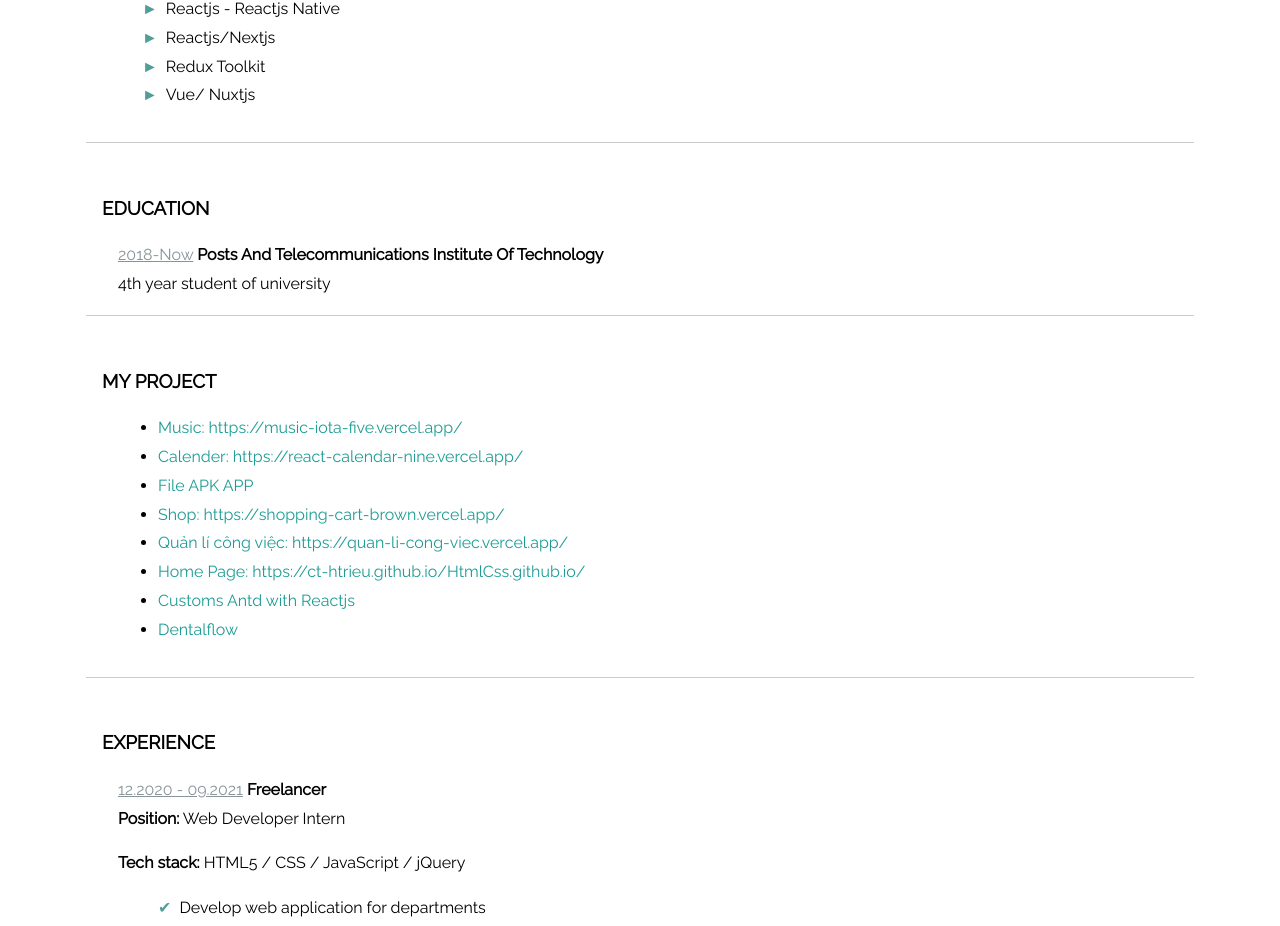
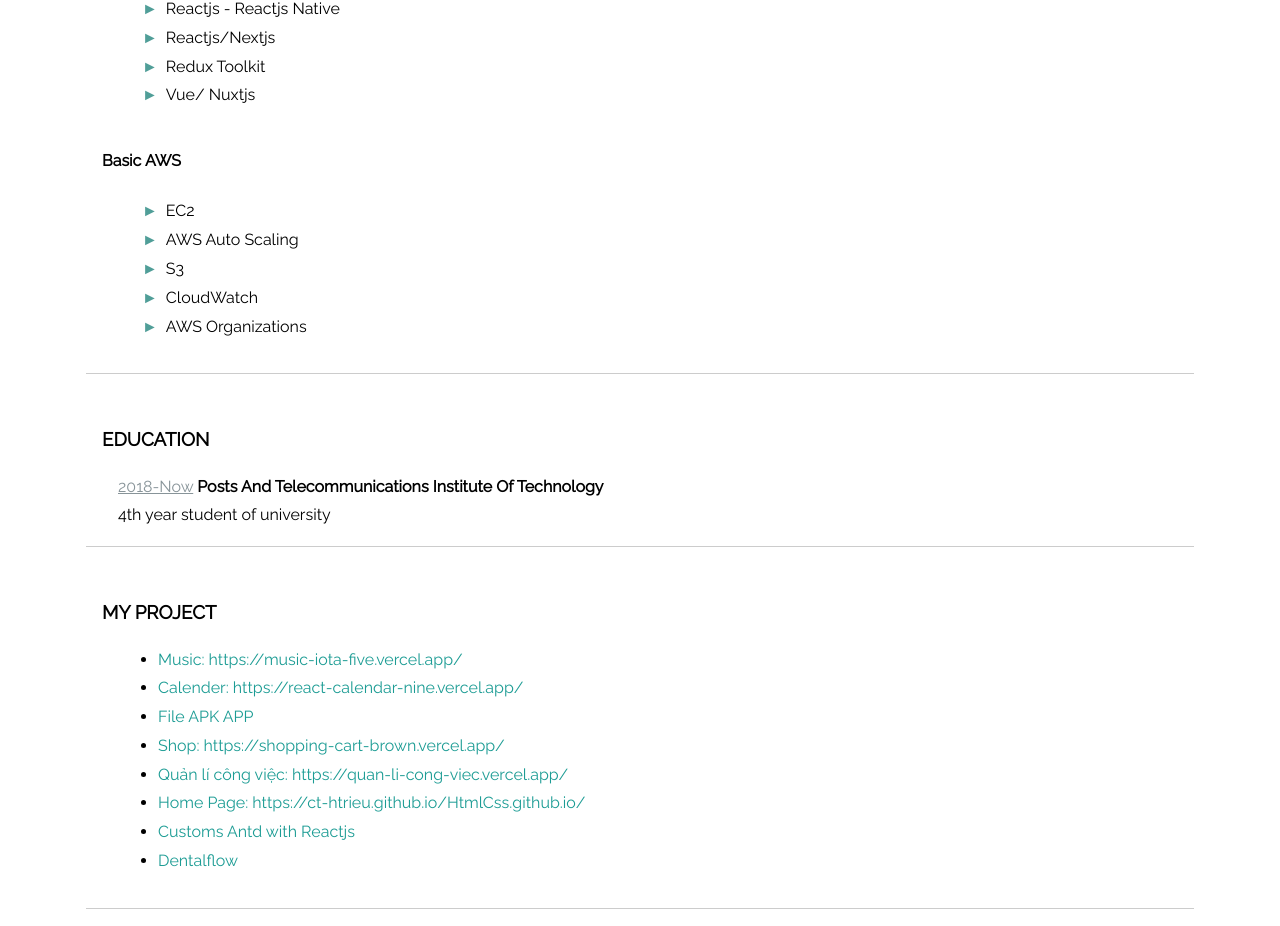
Before and after one commit to CT-HTrieu/CV-Html, a plain HTML site: page index.html in a window 1280 px wide. Shown: the part 1320-2246 px from the top of the page. Drawn offline with Linux system fonts and the light colour scheme.

Commit message:
add skill

```diff
--- a/index.html
+++ b/index.html
@@ -106,6 +106,16 @@
               <li>OOP</li>
               <li>Data Structure - Algorithms</li>
               <li>Git/GitLab</li>
+            </ul>
+          </div>
+          <div class="column">
+            <h4>Basic AWS</h4>
+            <ul>
+              <li>EC2</li>
+              <li>AWS Auto Scaling</li>
+              <li>S3</li>
+              <li>CloudWatch</li>
+              <li>AWS Organizations</li>
             </ul>
           </div>
         </div>
```
